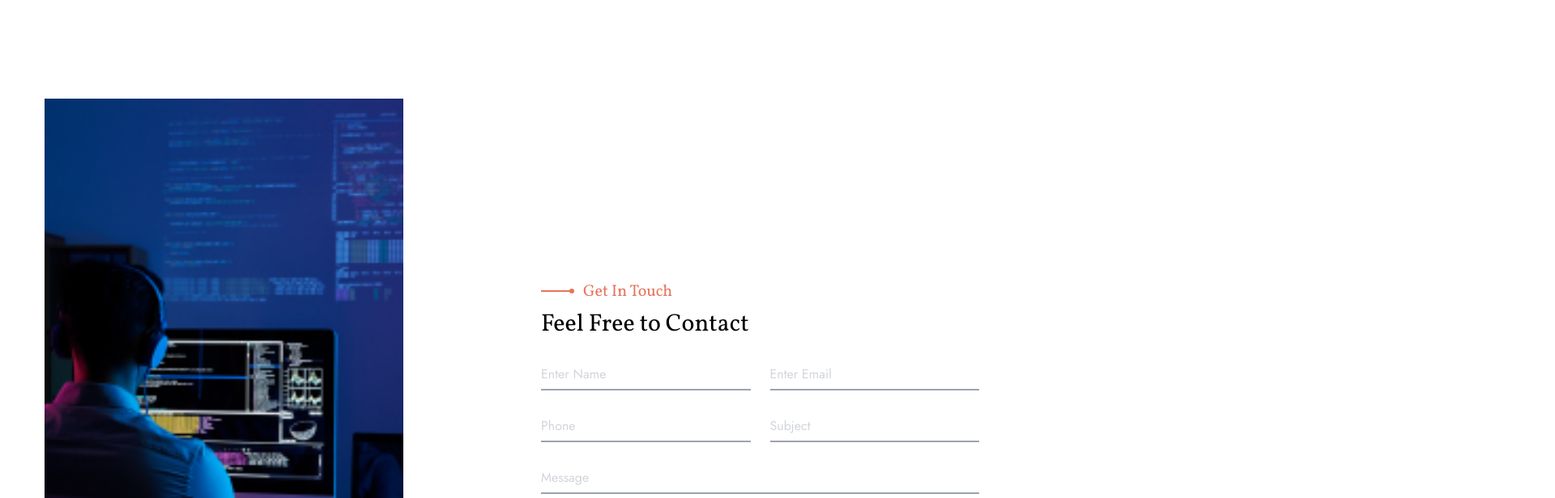
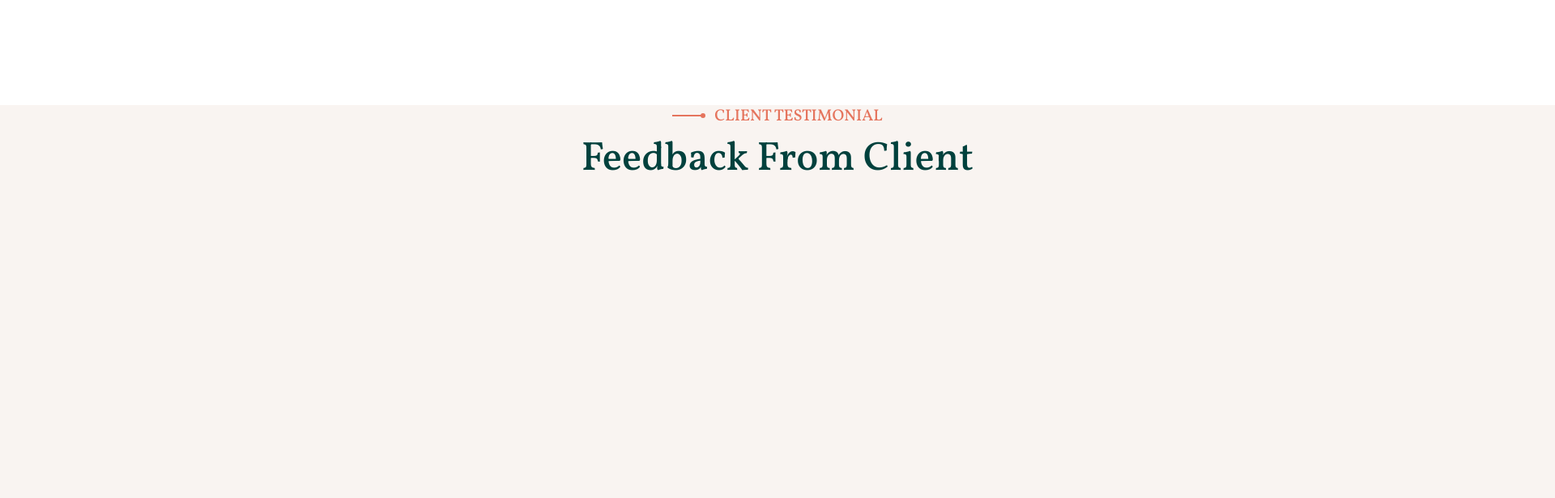
Before and after one commit to MarufSiyam11/safwan-porject, a React (Vite) app: page / in a window 1280 px wide. Shown: the part 4640-5256 px from the top of the page at 81% size, 1920 px wide, since content can reach past the window. Built offline with nearby package versions, Linux system fonts and the light colour scheme.

Commit message:
added portfolio card

```diff
--- a/src/App.jsx
+++ b/src/App.jsx
@@ -7,6 +7,7 @@ import Navbar from "./components/navbar/Navbar";
 import Portfolio from "./components/portfolio/Portfolio";
 import Projects from "./components/projects/Projects";
 import Services from "./components/services/Services";
+import Testimonial from "./components/testimonial/Testimonial";
 const App = () => {
   return (
     <div>
@@ -16,6 +17,7 @@ const App = () => {
       <About />
       <Projects />
       <Portfolio />
+      <Testimonial />
       <ContactFrom />
       <Blog />
       <Footer />
--- a/src/components/card/PortfolioCard.jsx
+++ b/src/components/card/PortfolioCard.jsx
@@ -1,6 +1,6 @@
 const PortfolioCard = ({ data }) => {
   return (
-    <div className="w-350px md:w-[570px] h-[520px] mx-auto ">
+    <div className="w-350px md:w-[560px] h-[520px] mx-auto ">
       <div>
         <img className="w-[570px] h-[420px]" src={data.image} alt="" />
       </div>
@@ -8,7 +8,7 @@ const PortfolioCard = ({ data }) => {
         <h3 className="text-white text-2xl">{data.title}</h3>
         <p className="text-white ">{data.des}</p>
         {/* <p className="text-white">{data.category}</p> */}
-        <a href="">{data.link}</a>
+        <a href={data.link}>{data.link}</a>
       </div>
     </div>
   );
--- /dev/null
+++ b/src/components/testimonial/Testimonial.jsx
@@ -0,0 +1,13 @@
+import SectionTitle from "../section-Title/SectionTitle";
+
+const Testimonial = () => {
+  return (
+    <section className="mt-[120px] w-[1920px] h-[688px] bg-[#F9F4F1] mx-auto">
+      <div className="container">
+        <SectionTitle title="Client Testimonial" des="Feedback From Client" />
+      </div>
+    </section>
+  );
+};
+
+export default Testimonial;
```
